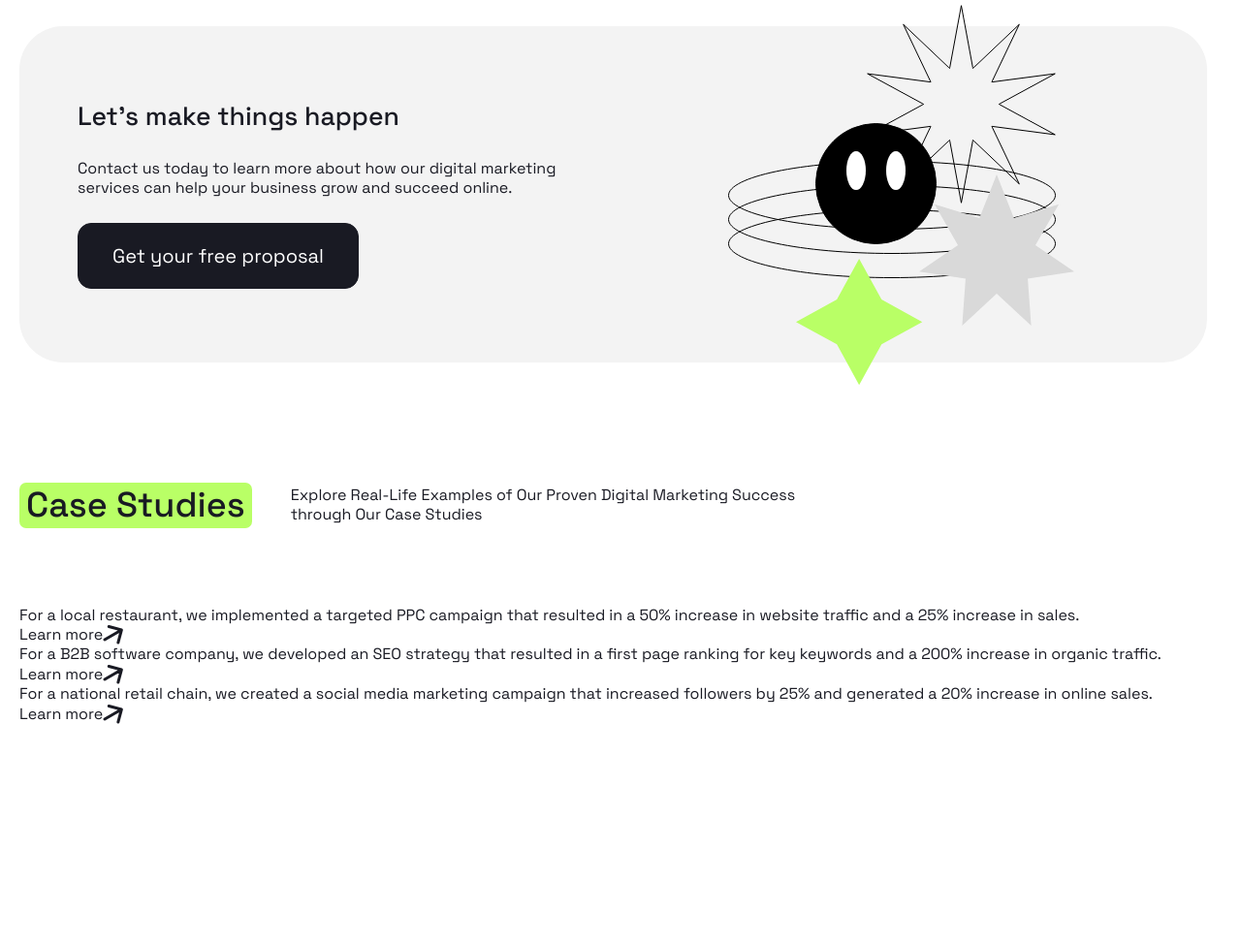
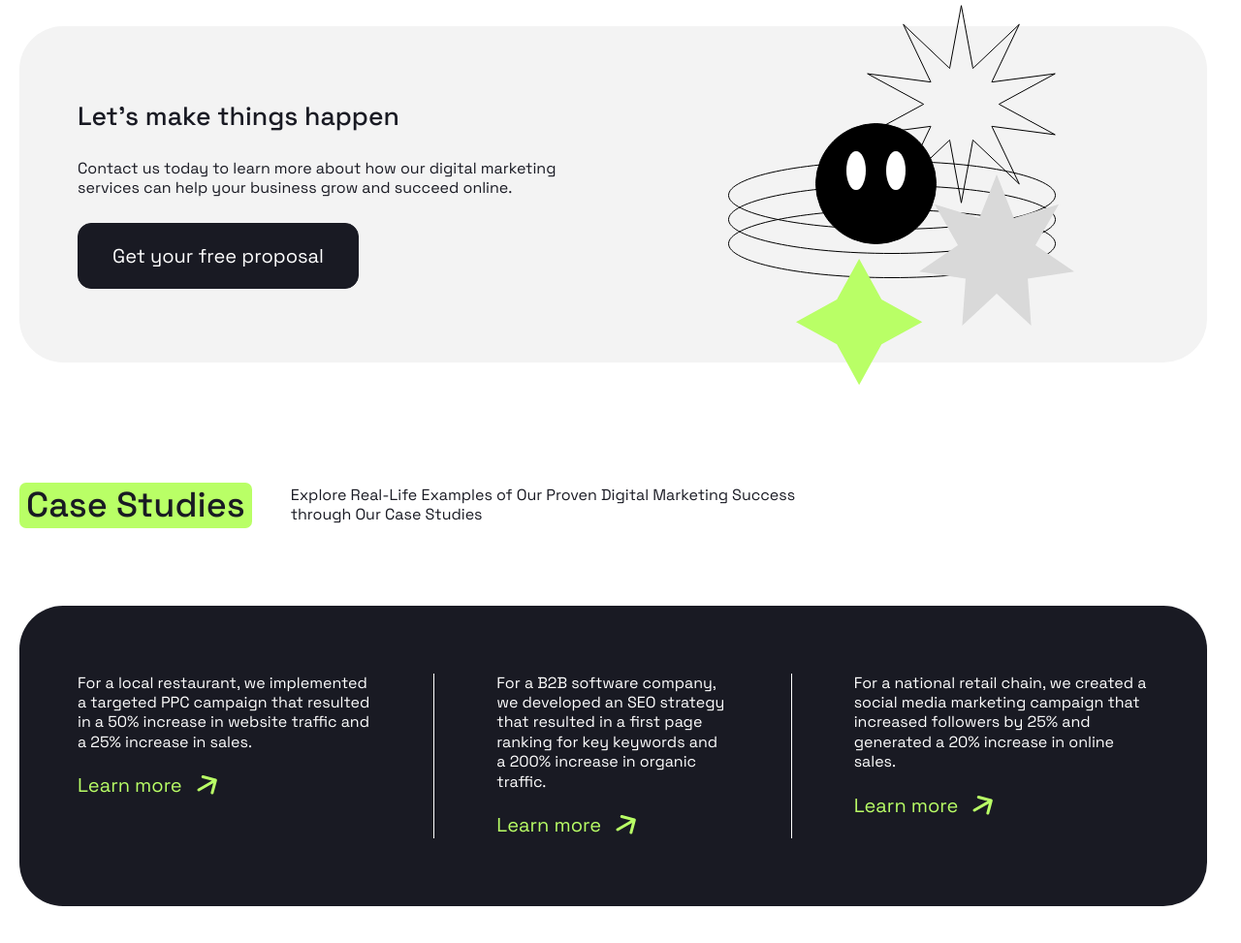
Before and after one commit to sabyrka23/positivus, a website: page index.html in a window 1280 px wide. Shown: the part 2104-3077 px from the top of the page at 97% size. Before the commit the page ends 2901 px from the top, so only its background shows below. Drawn offline with Linux system fonts and the light colour scheme.

Commit message:
feat: add studies section styles and layout to main stylesheet

```diff
--- a/styles/layout/_studies.scss
+++ b/styles/layout/_studies.scss
@@ -0,0 +1,43 @@
+@use '../helpers' as *;
+
+.studies {
+  padding: 70px 60px;
+  color: var(--color-light);
+  background-color: var(--color-dark);
+  border-radius: var(--border-radius-large);
+
+  &__list {
+    display: grid;
+    grid-template-columns: repeat(3, 1fr);
+  }
+
+  &__item {
+    --studiesItemPaddingX: 64px;
+
+    display: flex;
+    flex-direction: column;
+    row-gap: 20px;
+
+    &:not(:first-child) {
+      padding-left: var(--studiesItemPaddingX);
+    }
+
+    &:not(:last-child) {
+      padding-right: var(--studiesItemPaddingX);
+      border-right: 1px solid var(--color-light);
+    }
+  }
+
+  &__link {
+    display: inline-flex;
+    align-items: center;
+    column-gap: 15px;
+    font-size: 20px;
+    line-height: 1.4;
+    color: var(--color-accent);
+
+    @include hover {
+      opacity: 0.7;
+    }
+  }
+}
```
Also changed, not shown: styles/main.css.
